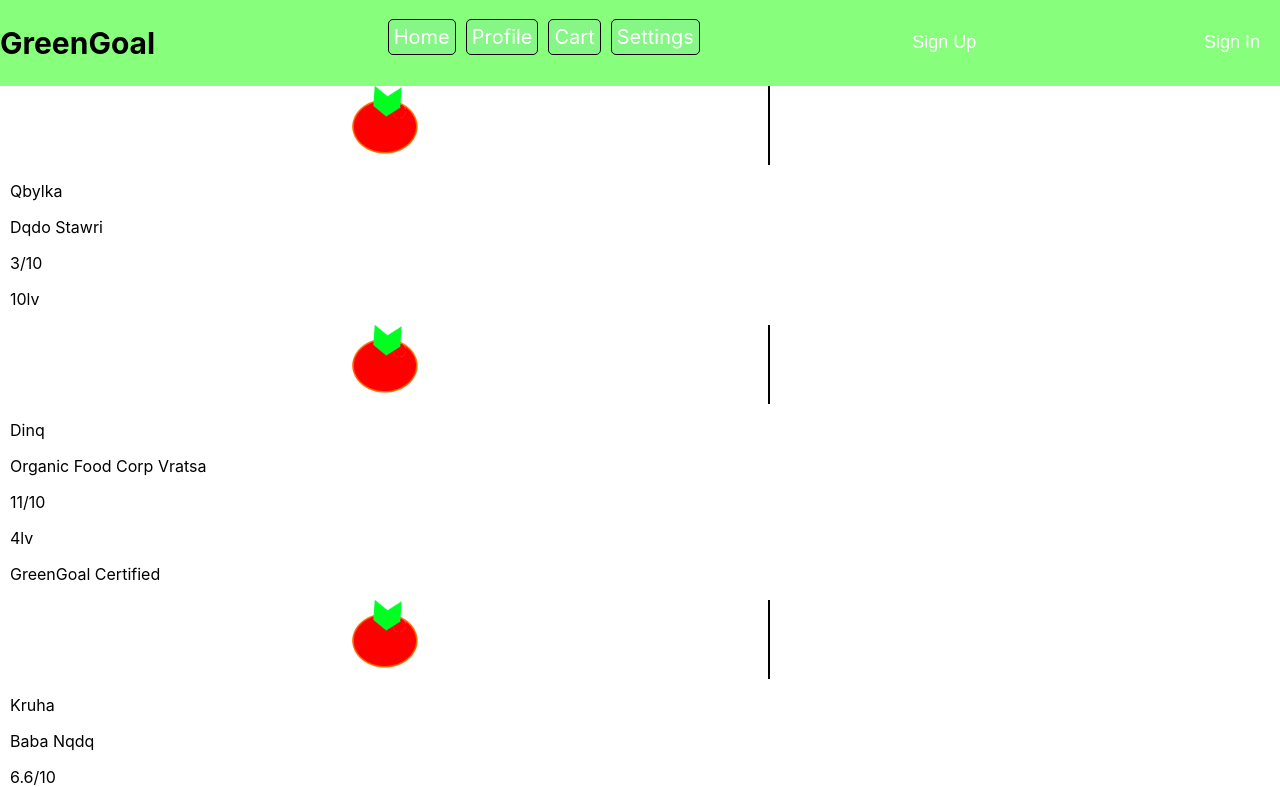
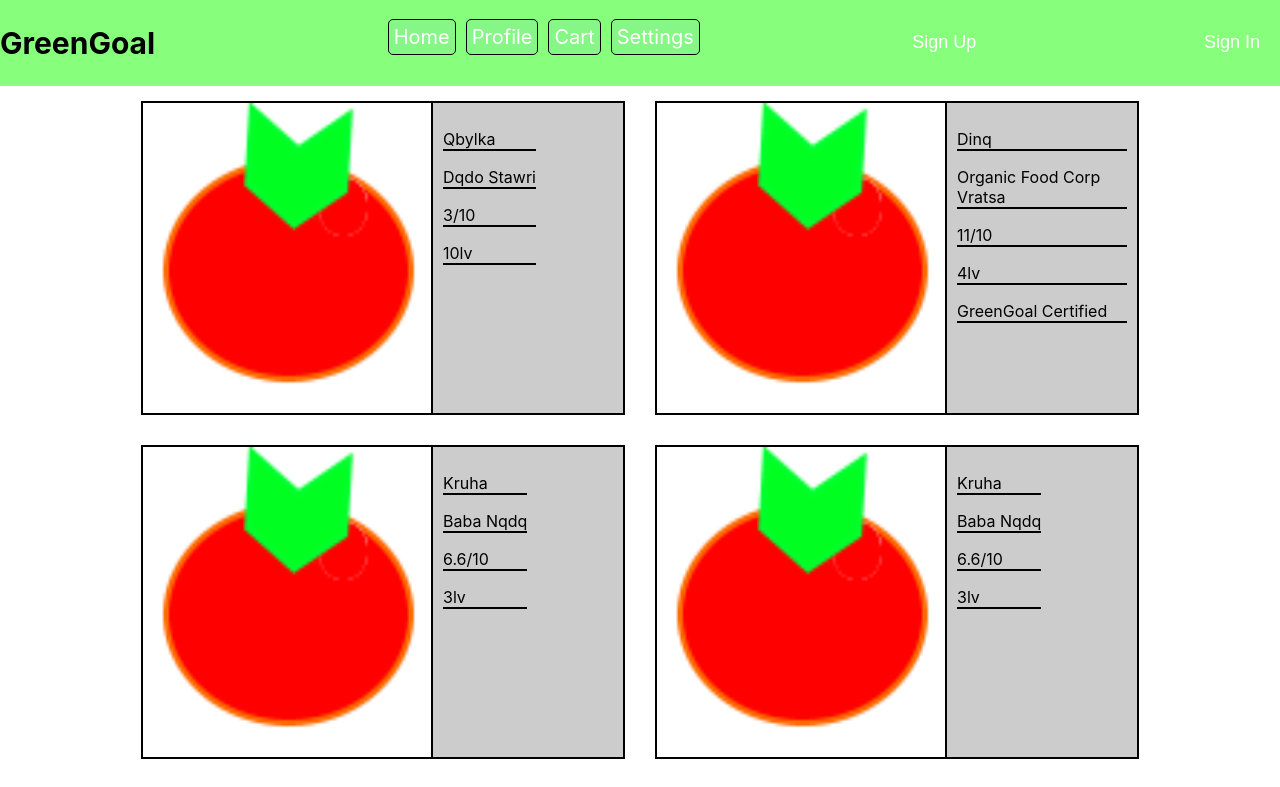
Before and after one commit to ZariProjects/Hack_Tues_GG, a React (Create React App) app in the folder green_goal/: page / in a window 1280 px wide. Shown: the top 787 px of the page. Built offline with nearby package versions, Linux system fonts and the light colour scheme.

Commit message:
Card.js file changes for the CSS

```diff
--- a/green_goal/src/components/Cart/Card.js
+++ b/green_goal/src/components/Cart/Card.js
@@ -2,22 +2,17 @@ import React from 'react';
 import './Card.css'
 
 const card = (props) => {
-    let certification = props.isCertified ? <p>GreenGoal Certified</p> : null;
-    const imgWidth = 75;
-    const imgHeigth = 75;
+    let certification = props.isCertified ? <p className = "hr_text"> GreenGoal Certified</p> : null;
     return (
-        <div className="Card" onClick={props.clicked}>
-            <div className="Img">
-            <   img src={props.img} alt={props.productName} width={imgWidth} height={imgHeigth} />
-            </div>
-            <div className="Text">
-                <p>{props.productName}</p>
-                <p>{props.sellerName}</p>
-                <p>{props.rating}/10</p>
-                <p>{props.price}lv</p>
+        <div className = "Border" onClick={props.clicked}>
+            <img src={props.img} alt={props.productName} className = "Img" />
+            <div className = "Text">
+                <p className = "hr_text">{props.productName}</p>
+                <p className = "hr_text">{props.sellerName}</p>
+                <p className = "hr_text">{props.rating}/10</p>
+                <p className = "hr_text">{props.price}lv</p>
                 {certification}
             </div>
-
         </div>
     );
 };
```
